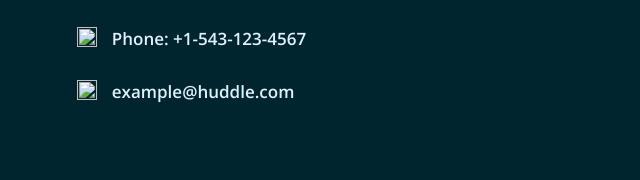
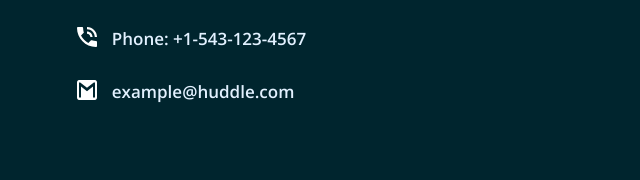
Before and after one commit to Rodrigoue9/Huddle-landing-page-flex-curved, a plain HTML site: page index.html in a window 1280 px wide. Shown: the part 4812-4992 px from the top of the page, 0-640 px from the left. Drawn offline with nearby package versions, Linux system fonts and the light colour scheme; the site is published under a folder, as on GitHub Pages, so addresses that start at the root find nothing.

Commit message:
Update index.html

```diff
--- a/index.html
+++ b/index.html
@@ -142,11 +142,11 @@
   adipiscing elit. Mauris nulla quam, hendrerit<br> lacinia
   vestibulum a, ultrices quis sem.</p>
 <div class="ContatoFooter">
-  <img src="/images/icon-phone.svg" alt="">
+  <img src="images/icon-phone.svg" alt="">
   <p>Phone: +1-543-123-4567</p>
 </div>
 <div class="ContatoFooter">
-  <img src="/images/icon-email.svg" alt="">
+  <img src="images/icon-email.svg" alt="">
   <p>  example@huddle.com</p>
 </div>
 <div class="ContatoFooter">
```
